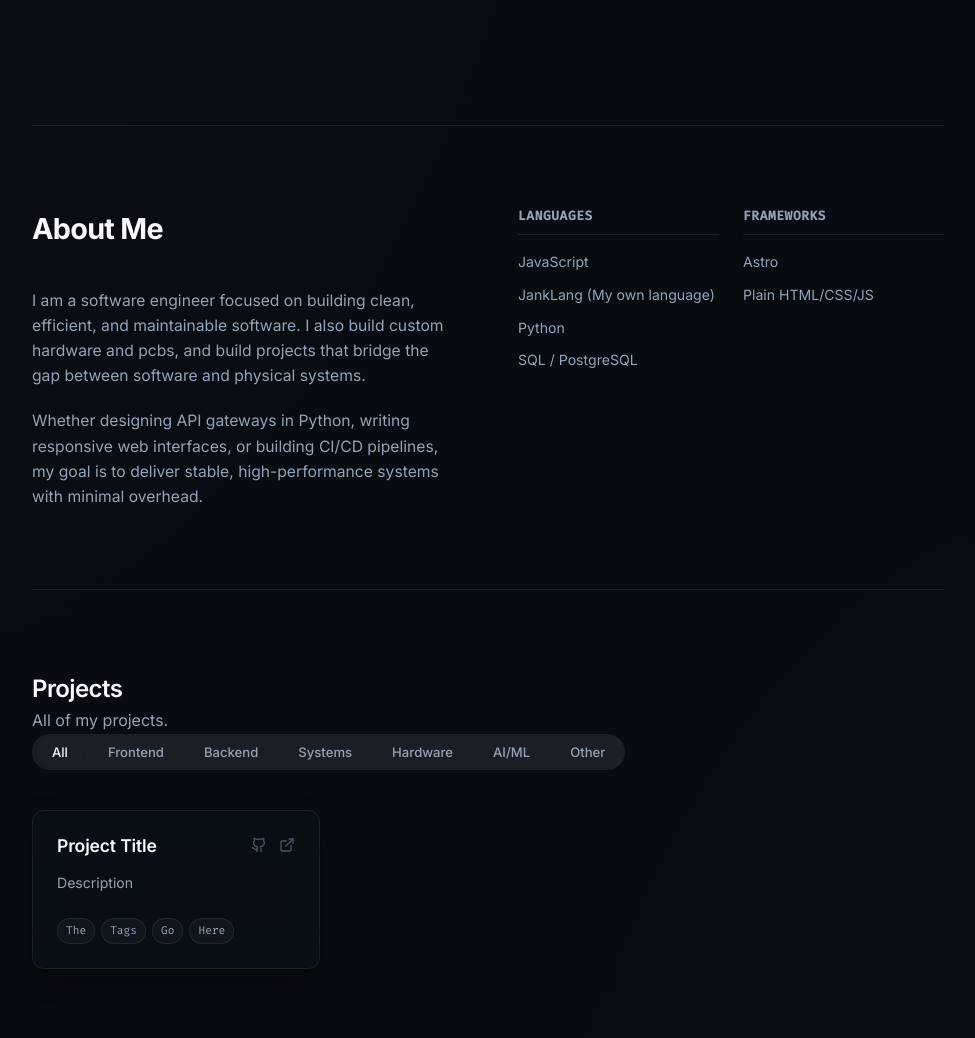
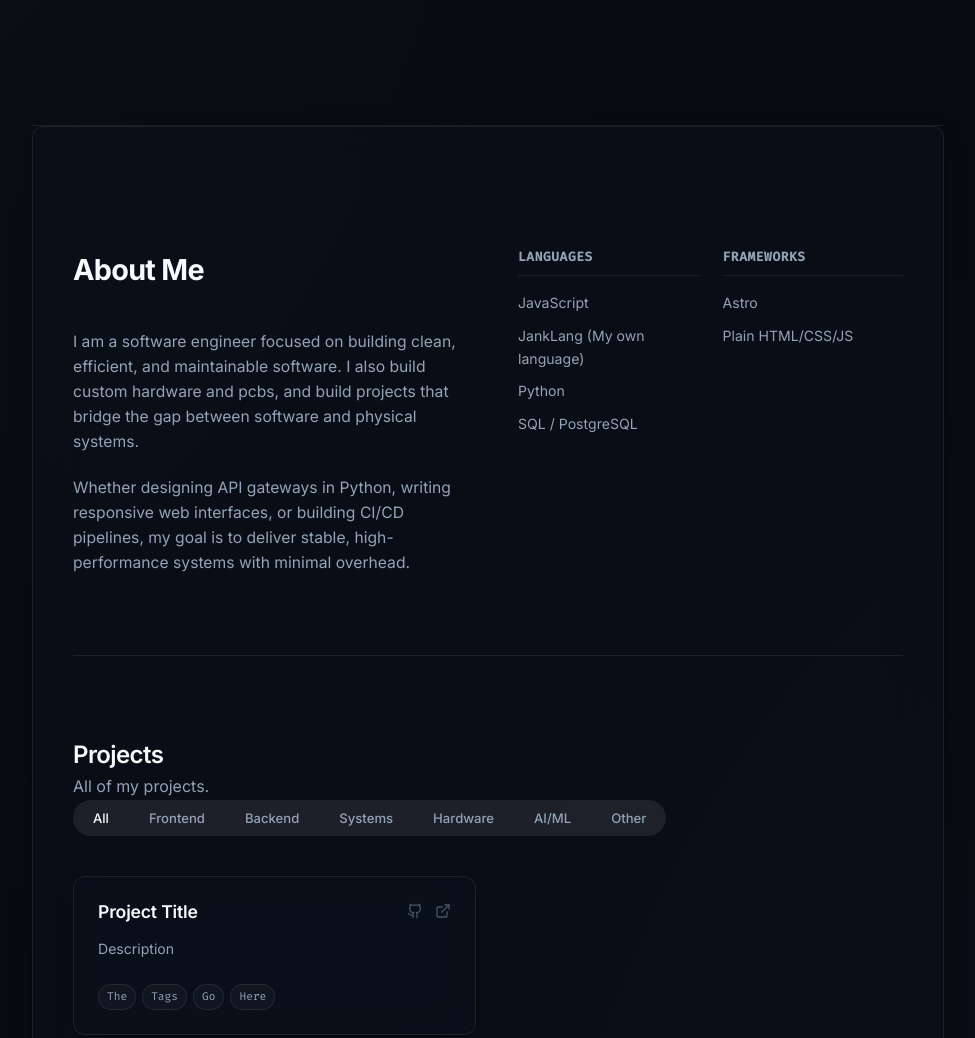
Before and after one commit to hhhug000/hhhug000.github.io, an Astro site: page / in a window 1280 px wide. Shown: the part 660-1698 px from the top of the page, without its empty margins (152-1127 px from the left). Built offline with nearby package versions, Linux system fonts and the light colour scheme; Astro itself is replaced by a stand-in of ours.

Commit message:
added bg card

```diff
--- a/src/pages/index.astro
+++ b/src/pages/index.astro
@@ -24,6 +24,7 @@ import ProjectsSection from '../components/ProjectsSection.tsx';
 			</div>
 		</section>
 
+		<section id="content" class="content-section liquid-glass">
 			<!-- About Section -->
 			<section id="about" class="about-section">
 				<div class="about-grid">
@@ -93,6 +94,7 @@ import ProjectsSection from '../components/ProjectsSection.tsx';
 						</div>
 					</div>
 				</div>
+			</section>
 		</section>
 	</main>
 
--- a/src/styles/global.css
+++ b/src/styles/global.css
@@ -423,6 +423,9 @@ html[data-theme="dark"] .terminal-tab-btn:hover {
   50% { opacity: 1 }
 }
 
+.about-section {
+  padding: 0px 0px 80px 0px;
+}
 
 /* 2. ProjectsSection Component Styles */
 .projects-container {
@@ -707,6 +710,11 @@ html[data-theme="dark"] .tag {
   background-color: rgba(15, 23, 42, 0.02);
 }
 
+.content-section {
+  padding: 40px;
+  border-radius: 12px;
+}
+
 @media (prefers-color-scheme: dark) {
   .reset-btn:hover {
     background-color: rgba(255, 255, 255, 0.02);
```
Lines whose indentation alone changed are shown as unchanged.
